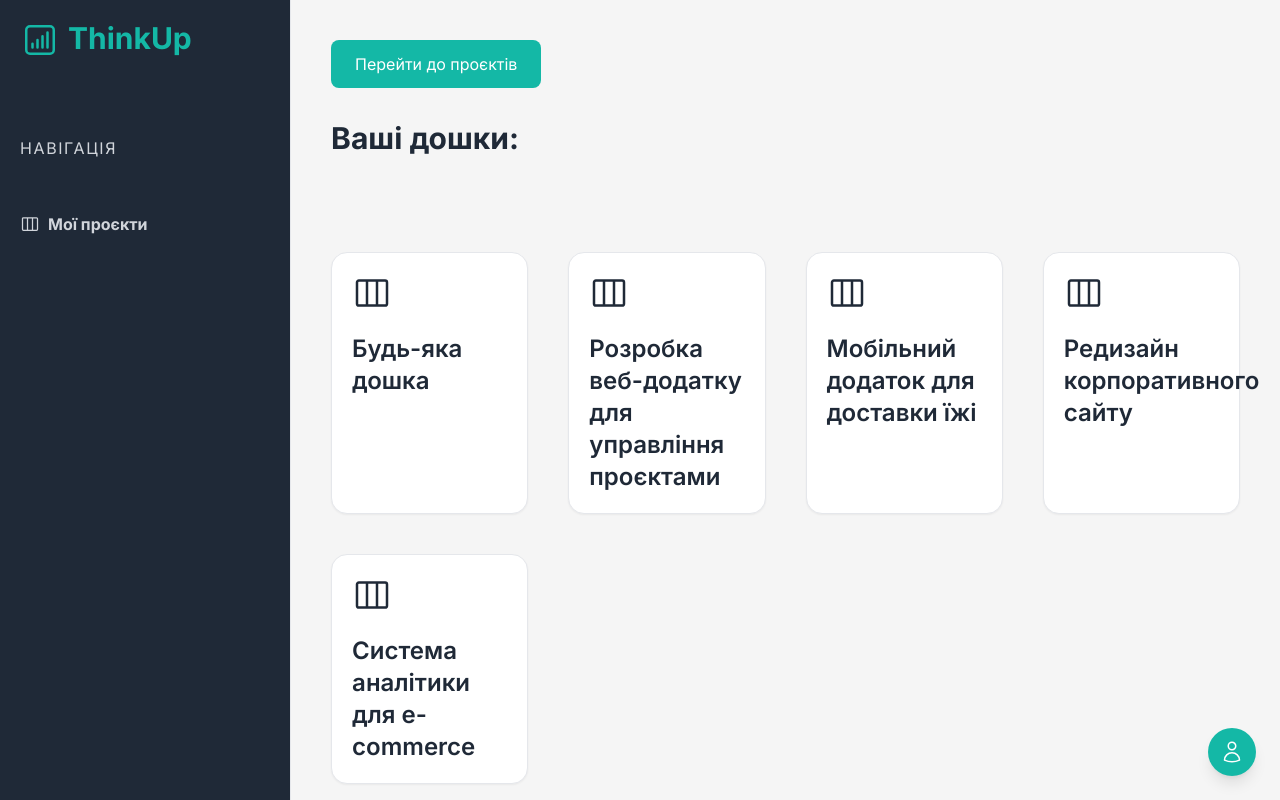
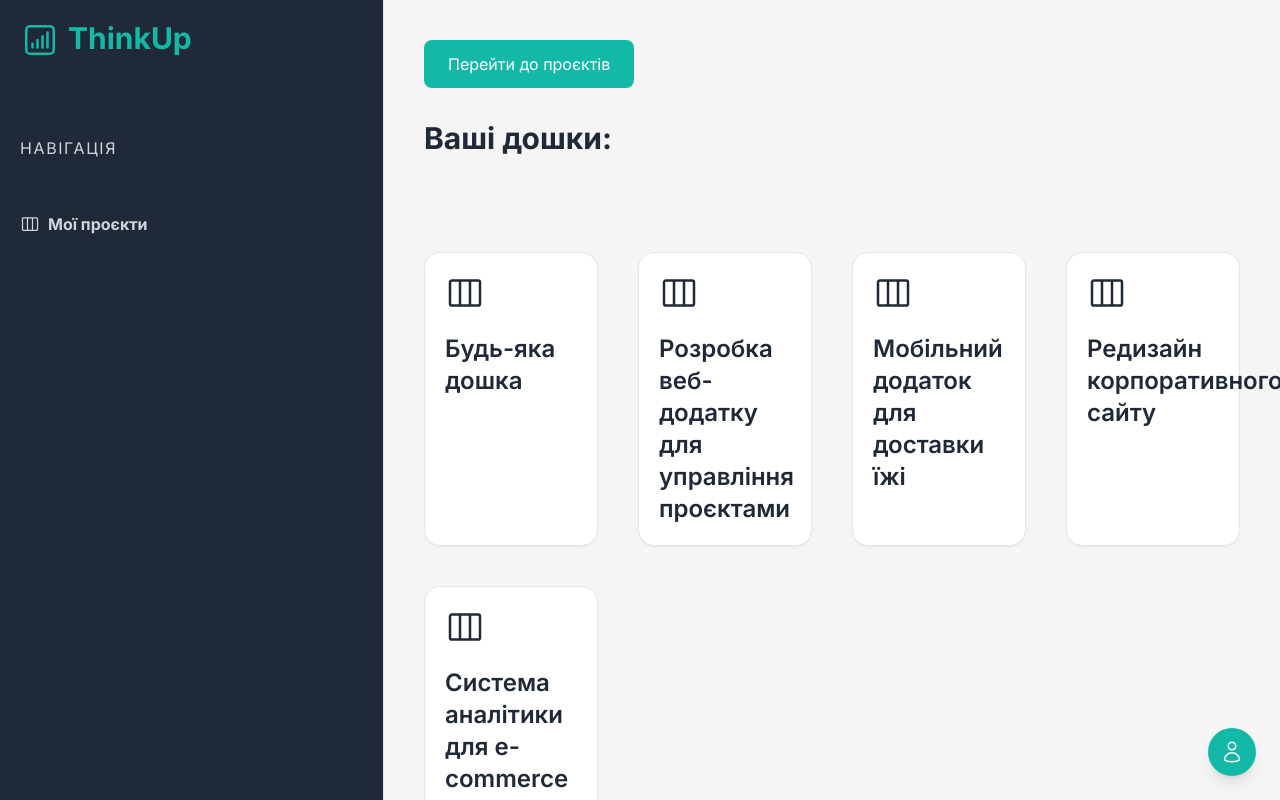
Before and after one commit to VitaliyBogdanuk/thinkup, a Nuxt app: page / in a window 1280 px wide. Built offline with nearby package versions, Linux system fonts and the light colour scheme.

Commit message:
bugfix adaptive

```diff
--- a/layouts/default.vue
+++ b/layouts/default.vue
@@ -1,7 +1,7 @@
 <template>
-  <main class="flex h-screen w-screen">
+  <main class="flex h-screen w-screen overflow-hidden">
     <aside
-      class="hidden md:block h-full w-96 bg-charcoal border-r border-gray-200 text-gray-300 overflow-y-auto"
+      class="hidden md:block h-full w-96 bg-charcoal border-r border-gray-200 text-gray-300 overflow-y-auto flex-shrink-0"
     >
       <div class="w-full p-5">
         <NuxtLink to="/" exact-active-class="text-savoy ">
@@ -86,7 +86,9 @@
         <ViewColumnsIcon class="w-5 h-5" />+ Створити нову дошку
       </div>
     </aside>
-    <slot></slot>
+    <div class="flex-1 overflow-hidden flex flex-col min-w-0">
+      <slot></slot>
+    </div>
     <FormAddBoard />
     <RoleSwitcher />
   </main>
--- a/pages/[board].vue
+++ b/pages/[board].vue
@@ -1,5 +1,5 @@
 <template>
-  <section class="w-full overflow-hidden">
+  <section class="w-full h-full overflow-hidden flex-1 flex flex-col">
     <FormTasks />
     <HeaderComponent />
     <FormEditBoard />
--- a/pages/index.vue
+++ b/pages/index.vue
@@ -1,5 +1,5 @@
 <template>
-  <section class="w-full h-full p-10 overflow-y-auto bg-lightGray">
+  <section class="w-full h-full overflow-y-auto flex-1 p-10 bg-lightGray">
     <div v-if="authStore.isAuthenticated" class="mb-8">
       <NuxtLink
         to="/projects"
--- a/pages/projects/[id].vue
+++ b/pages/projects/[id].vue
@@ -1,12 +1,12 @@
 <template>
-  <section class="w-full overflow-hidden">
+  <section class="w-full h-full overflow-y-auto flex-1">
     <HeaderComponent />
 
     <div v-if="!project" class="p-10 text-center text-gray-500">
       Проєкт не знайдено
     </div>
 
-    <div v-else class="p-4 md:p-5 bg-lightGray min-h-screen">
+    <div v-else class="p-4 md:p-5 bg-lightGray">
       <!-- Інформація про проєкт -->
       <div class="bg-white rounded-xl shadow-sm border border-gray-200 p-6 mb-6">
         <div class="flex items-start justify-between mb-4">
--- a/pages/projects/index.vue
+++ b/pages/projects/index.vue
@@ -1,5 +1,5 @@
 <template>
-  <section class="w-full h-full p-4 md:p-10 overflow-y-auto bg-lightGray">
+  <section class="w-full h-full overflow-y-auto flex-1 p-4 md:p-10 bg-lightGray">
     <div class="flex flex-col sm:flex-row items-start sm:items-center justify-between mb-6 md:mb-8 gap-4">
       <h1 class="text-xl md:text-2xl font-bold text-gray-800">Мої проєкти</h1>
       <button
--- a/pages/student/dashboard.vue
+++ b/pages/student/dashboard.vue
@@ -1,5 +1,5 @@
 <template>
-  <section class="w-full h-full p-4 md:p-10 overflow-y-auto bg-lightGray">
+  <section class="w-full h-full overflow-y-auto flex-1 p-4 md:p-10 bg-lightGray">
     <h1 class="text-xl md:text-2xl font-bold text-gray-800 mb-4 md:mb-6">Мій профіль</h1>
 
     <div v-if="!currentStudent" class="text-center py-16 text-gray-500">
--- a/pages/teacher/dashboard.vue
+++ b/pages/teacher/dashboard.vue
@@ -1,5 +1,5 @@
 <template>
-  <section class="w-full h-full p-4 md:p-10 overflow-y-auto bg-lightGray">
+  <section class="w-full h-full overflow-y-auto flex-1 p-4 md:p-10 bg-lightGray">
     <h1 class="text-xl md:text-2xl font-bold text-gray-800 mb-4 md:mb-6">Панель викладача</h1>
 
     <div v-if="!currentTeacher" class="text-center py-16 text-gray-500">
```
